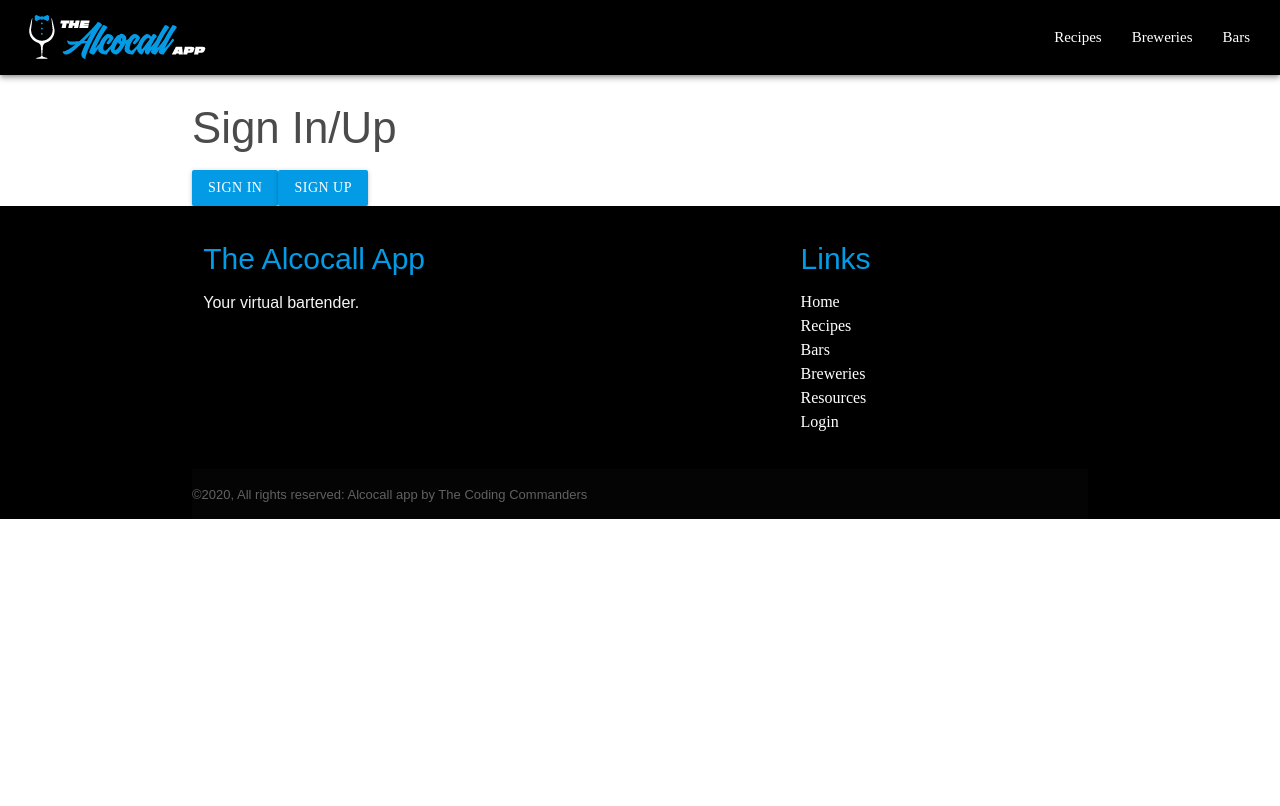
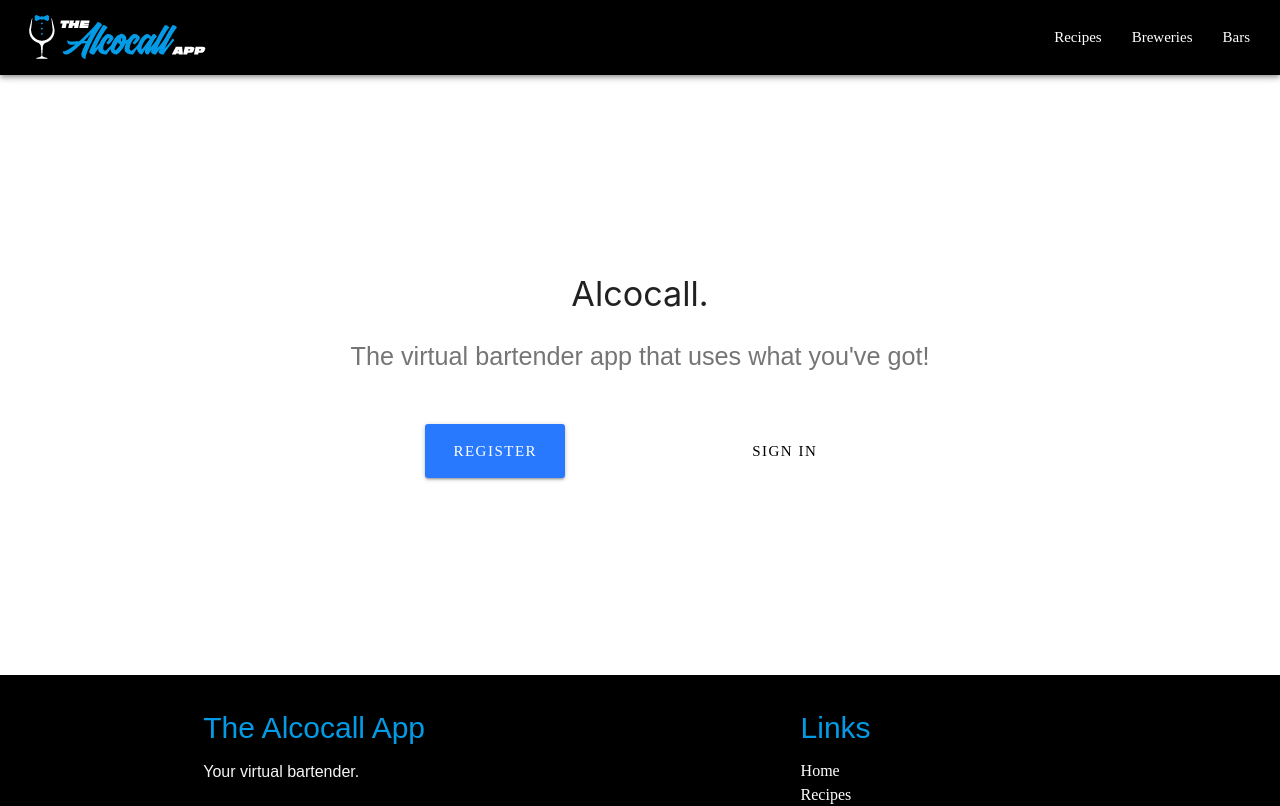
Before and after one commit to amaliawhay/alcocall, a React (Create React App) app in the folder client/: page / in a window 1280 px wide. Shown: the top 806 px of the page. Built offline with nearby package versions, Linux system fonts and the light colour scheme; a web font is replaced by a local one.

Commit message:
Front end reg/login - needs work

```diff
--- a/client/src/component/nonalcoholicButton/nonalcoholicButton.js
+++ b/client/src/component/nonalcoholicButton/nonalcoholicButton.js
@@ -8,7 +8,7 @@
         className="btn light-blue darken-1 btn:hover pulse drink-wrapper-buttons"
         node="button"
         style={{
-          marginRight: "5px"
+          marginRight: "5px",
         }}
         waves="light"
       >
--- a/client/src/pages/signIn/index.js
+++ b/client/src/pages/signIn/index.js
@@ -1,28 +1,51 @@
-import React from "react";
+import React, { Component } from "react";
+import { Link } from "react-router-dom";
 
-function singin() {
-  return (
-    <div>
-      <main className="container main-content">
-        <h3>Sign In/Up</h3>
-        <div className="dropdown-menu" aria-labelledby="dropdownMenuButton">
-          <a
-            className="dropdown-item btn light-blue darken-1 button"
-            id="signIn"
-            href="/"
-          >
-            Sign in
-          </a>
-          <a
-            className="dropdown-item btn light-blue darken-1 button"
-            id="signUp"
-            href="/"
-          >
-            Sign up
-          </a>
+class signIn extends Component {
+  render() {
+    return (
+      <div
+        style={{ height: "75vh" }}
+        className="container valign-wrapper"
+      >
+        <div className="row">
+          <div className="col s12 center-align">
+            <h4>Alcocall.</h4>
+            <p className="flow-text grey-text text-darken-1">
+              The virtual bartender app that uses what
+              you've got!
+            </p>
+            <br />
+            <div className="col s6">
+              <Link
+                to="/register"
+                style={{
+                  width: "140px",
+                  borderRadius: "3px",
+                  letterSpacing: "1.5px",
+                }}
+                className="btn btn-large waves-effect waves-light hoverable blue accent-3"
+              >
+                Register
+              </Link>
+            </div>
+            <div className="col s6">
+              <Link
+                to="/login"
+                style={{
+                  width: "140px",
+                  borderRadius: "3px",
+                  letterSpacing: "1.5px",
+                }}
+                className="btn btn-large btn-flat waves-effect white black-text"
+              >
+                Sign In
+              </Link>
+            </div>
+          </div>
         </div>
-      </main>
-    </div>
-  );
+      </div>
+    );
+  }
 }
-export default singin;
+export default signIn;
```
Also changed, not shown: client/src/component/users/login.js (deleted, +0 -92 lines), client/src/component/users/register.js (deleted, +0 -127 lines).
